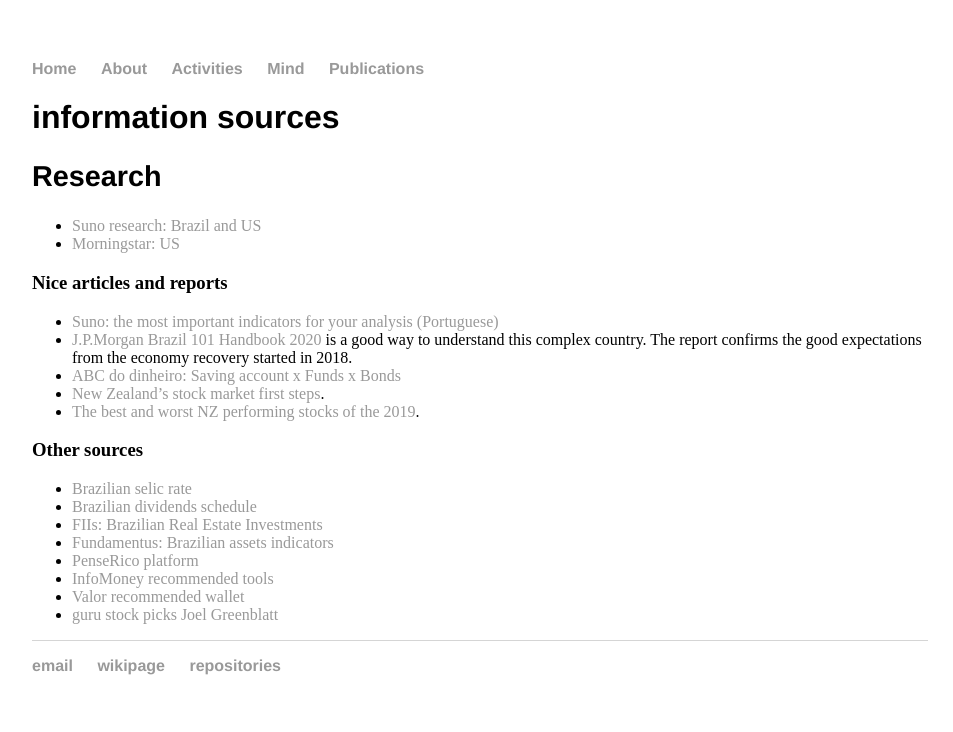
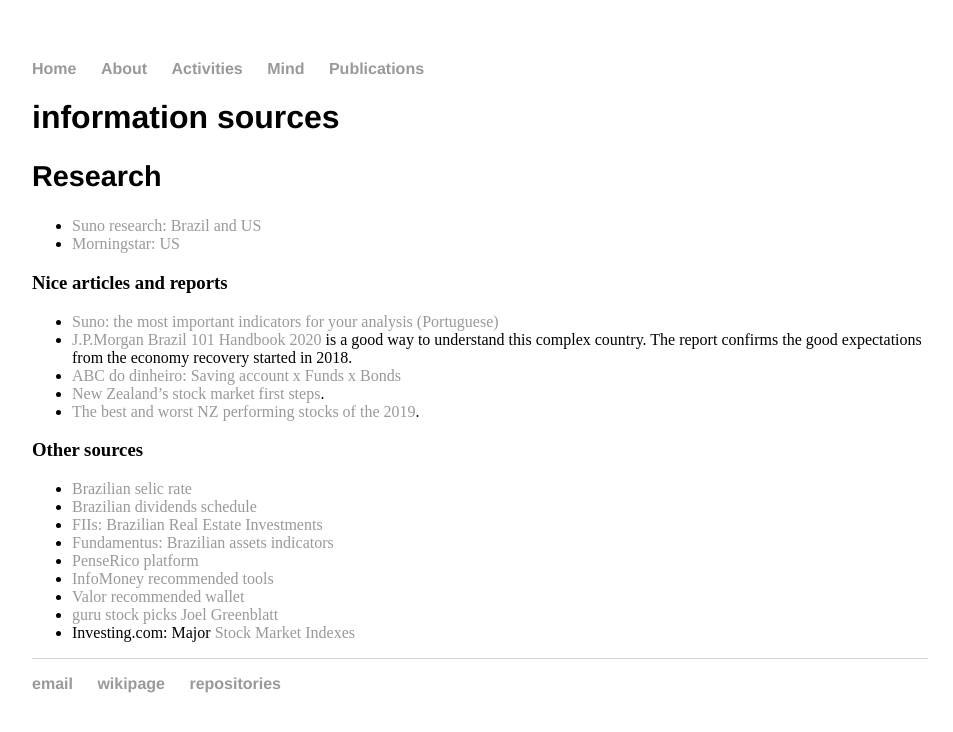
Before and after one commit to cleberjamaral/cleberjamaral.github.io, a Jekyll site: the page built from knowledge/financial/information-sources.md, in a window 1280 px wide. Shown: the top 732 px of the page, without its empty margins (160-1113 px from the left). Built offline with Jekyll 4.4.1, drawn with Linux system fonts in a browser that asks for light colours; our own code applies the rules of GitHub Pages for plain Markdown files.

Commit message:
GitBook: [master] one page modified

```diff
--- a/knowledge/financial/information-sources.md
+++ b/knowledge/financial/information-sources.md
@@ -23,3 +23,4 @@
 * [InfoMoney recommended tools](https://minhaconta.infomoney.com.br/ferramentas)
 * [Valor recommended wallet](https://valor.globo.com/valor-data/carteira-valor/)
 * [guru stock picks Joel Greenblatt](https://www.gurufocus.com/guru/joel+greenblatt/stock-picks)
+* Investing.com: Major [Stock Market Indexes ](https://www.investing.com/indices/major-indices)
```
